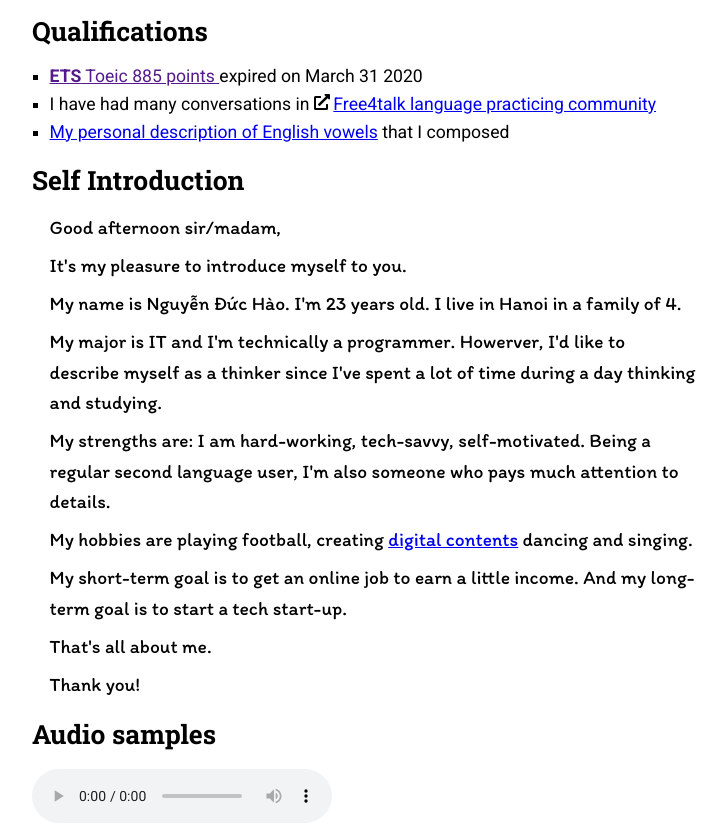
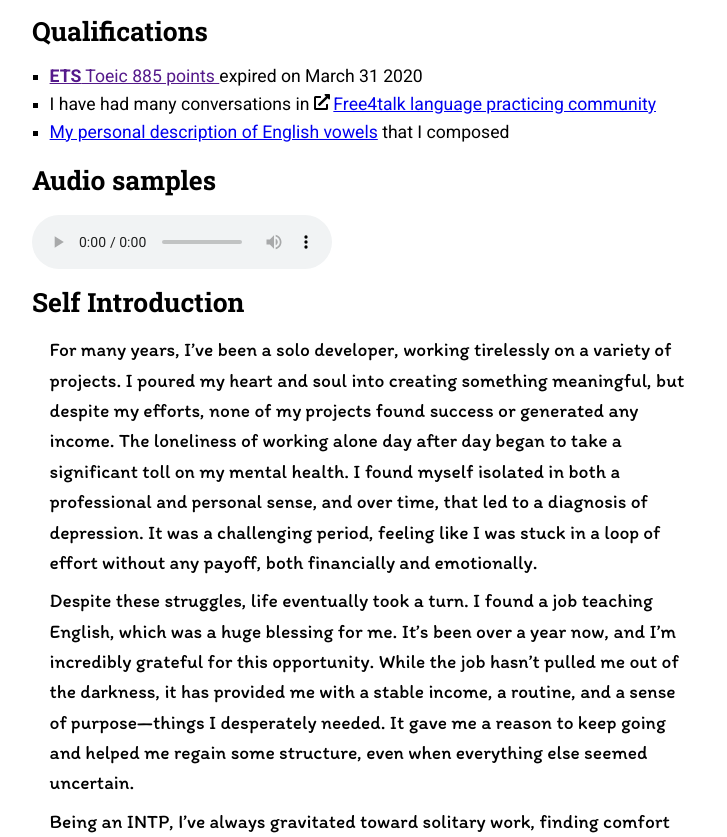
Before and after one commit to haond10adp/english-teaching-portfolio, a plain HTML site: page index.html in a window 1280 px wide. Shown: the part 98-935 px from the top of the page, without its empty margins (276-1003 px from the left). Drawn offline with Linux system fonts and the light colour scheme.

Commit message:
update 2025

```diff
--- a/index.html
+++ b/index.html
@@ -37,31 +37,53 @@
                 <li><a href="pronuncian.html">My personal description of English vowels</a> that I composed</li>
             </ul>
         </section>
+        <section class="audio-samples">
+            <h2>Audio samples</h2>
+            <audio src="audios/self-intro.m4a" controls></audio>
+        </section>
         <section class="introduction">
             <h2>Self Introduction</h2>
             <div>
-                <p>Good afternoon sir/madam,</p>
-                <p>It's my pleasure to introduce myself to you.</p>
-                <p>My name is Nguyễn Đức Hào. I'm 23 years old. I live in Hanoi in a family of 4.</p>
-                <p>My major is IT and I'm technically a programmer. Howerver, I'd like to describe myself as a thinker
-                    since I've spent a lot of time during a day thinking and studying.</p>
-                <p>My strengths are: I am hard-working, tech-savvy, self-motivated. Being a regular second language
-                    user,
-                    I'm also someone who pays much attention to details.</p>
-                <p>My hobbies are playing football, creating <a href="https://tiktok.com/@haond99">digital contents</a>
-                    dancing
-                    and
-                    singing.</p>
-                <p>My short-term goal is to get an online job to earn a little income. And my long-term goal is to start
-                    a tech start-up.</p>
-                <p>That's all about me.</p>
-                <p>Thank you!</p>
+                <p>For many years, I’ve been a solo developer, working tirelessly on a variety of projects. I poured my
+                    heart and soul into creating something meaningful, but despite my efforts, none of my projects found
+                    success or generated any income. The loneliness of working alone day after day began to take a
+                    significant toll on my mental health. I found myself isolated in both a professional and personal
+                    sense, and over time, that led to a diagnosis of depression. It was a challenging period, feeling
+                    like I was stuck in a loop of effort without any payoff, both financially and emotionally.
+                </p>
+                <p>
+                    Despite these struggles, life eventually took a turn. I found a job teaching English, which was a
+                    huge blessing for me. It’s been over a year now, and I’m incredibly grateful for this opportunity.
+                    While the job hasn’t pulled me out of the darkness, it has provided me with a stable income, a
+                    routine, and a sense of purpose—things I desperately needed. It gave me a reason to keep going and
+                    helped me regain some structure, even when everything else seemed uncertain.
+                </p>
+                <p>
+                    Being an INTP, I’ve always gravitated toward solitary work, finding comfort and fulfillment in deep
+                    thinking, complex problem-solving, and the independence that comes with working alone. I’ve often
+                    preferred to dive into projects on my own, relying on my ability to think through challenges without
+                    needing to consult others. This tendency toward isolation has been a core part of my identity, as it
+                    allows me to immerse myself in the intricacies of ideas and concepts. However, as I’ve navigated
+                    through the ups and downs of life—especially as a solo developer—I’ve come to realize that some of
+                    the most valuable lessons have come from the very things I often resist. I’ve learned that while
+                    independence is important, the ability to collaborate and work within a team can unlock creative
+                    solutions and drive success in ways I couldn’t have achieved on my own. The value of teamwork became
+                    evident when I saw how combining different perspectives and skills can create something far greater
+                    than what any individual could accomplish alone. I’ve also come to understand the profound power in
+                    vulnerability. Allowing myself to be open with others—whether it’s sharing struggles, asking for
+                    help, or admitting my weaknesses—has brought unexpected strength and connection. It’s through these
+                    moments of openness that I’ve learned the true power of resilience: it’s not just about bouncing
+                    back from hardship, but also about growing and adapting from those experiences, with the support of
+                    others.
+                </p>
+                <p>
+                    While life has certainly not been easy, I’m learning to accept both the good and the bad. I’ve come
+                    to embrace the journey, knowing that growth often comes from the most difficult moments. The path
+                    hasn’t been linear, but I’m stronger for it, and now, more than ever, I believe in the power of
+                    perseverance and the importance of surrounding myself with others who bring different strengths to
+                    the table.
+                </p>
             </div>
-        </section>
-        <section class="audio-samples">
-            <h2>Audio samples</h2>
-            <audio src="audios/lll.mp3" controls></audio>
-            <audio src="audios/vietnam.mp3" controls></audio>
         </section>
 
     </main>
```
Also changed, not shown: 4 other files.
